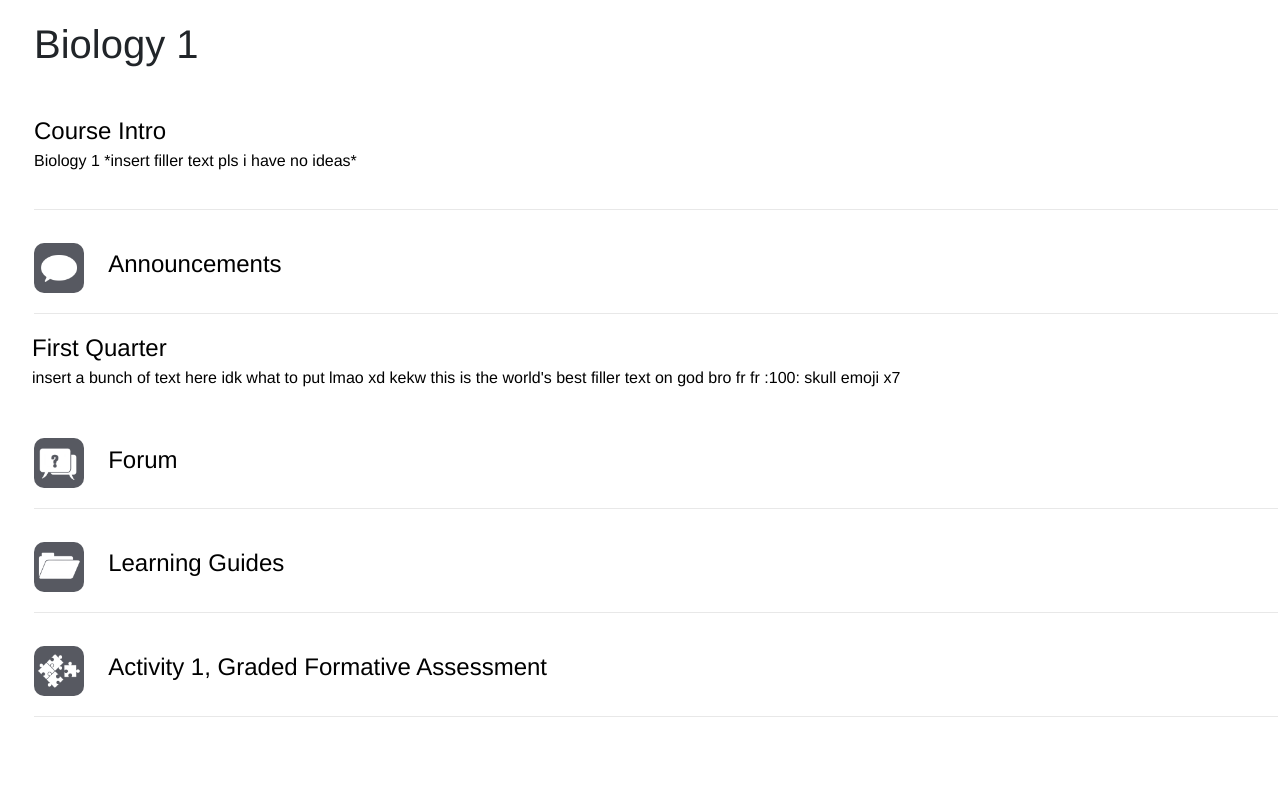
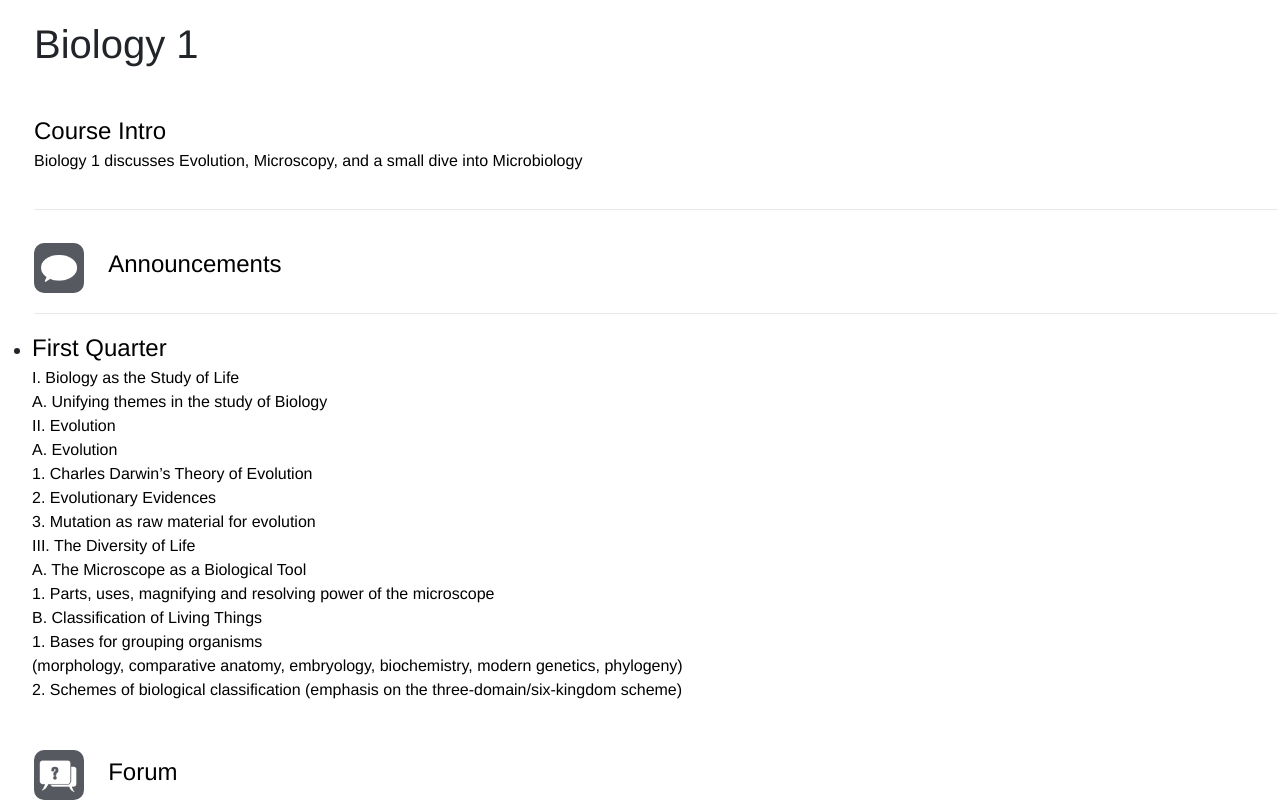
Before and after one commit to Denzeloid/khubclc.github.io, a plain HTML site: page coursepage.html in a window 1280 px wide. Shown: the top 803 px of the page. Drawn offline with nearby package versions, Linux system fonts and the light colour scheme.

Commit message:
Update coursepage.html
validated + checked

```diff
--- a/coursepage.html
+++ b/coursepage.html
@@ -19,25 +19,55 @@
                 </div>
             </header>
             <span class="title">Course Intro</span>
-            <p>Biology 1 *insert filler text pls i have no ideas*</p>
+            <p>Biology 1 discusses Evolution, Microscopy, and a small dive into Microbiology</p>
         </li>
         <li class="activity">
             <div class="outer">
                 <div class="inner">
                     <div class="activityblock">
-                        <img src="https://raw.githubusercontent.com/Denzeloid/khubclc.github.io/main/photos/DA2C6508-1DD9-41CE-8422-E88EF758FB7A.png" class="iconlarge activityicon">
+                        <img src="https://raw.githubusercontent.com/Denzeloid/khubclc.github.io/main/photos/DA2C6508-1DD9-41CE-8422-E88EF758FB7A.png" class="iconlarge activityicon" alt="icon">
                         <span class="title">Announcements</span>
                     </div>
                 </div>
             </div>
         </li>
+        <li>
         <span class="title">First Quarter</span>
-        <p>insert a bunch of text here idk what to put lmao xd kekw this is the world's best filler text on god bro fr fr :100: skull emoji x7</p>
+        <p>
+I. Biology as the Study of Life
+        <br>
+  A. Unifying themes in the study of Biology
+        <br>
+II. Evolution
+        <br>
+  A. Evolution
+        <br>
+    1. Charles Darwin’s Theory of Evolution
+        <br>
+    2. Evolutionary Evidences
+        <br>
+    3. Mutation as raw material for evolution
+        <br>
+III. The Diversity of Life
+        <br>
+  A. The Microscope as a Biological Tool
+        <br>
+    1. Parts, uses, magnifying and resolving power of the microscope
+        <br>
+  B. Classification of Living Things
+        <br>
+    1. Bases for grouping organisms
+        <br>
+    (morphology, comparative anatomy, embryology, biochemistry, modern genetics, phylogeny)
+        <br>
+    2. Schemes of biological classification
+    (emphasis on the three-domain/six-kingdom scheme)</p>
+        </li>
         <li class="activity">
             <div class="outer">
                 <div class="inner">
                     <div class="activityblock">
-                        <img src="https://raw.githubusercontent.com/Denzeloid/khubclc.github.io/main/photos/CE895134-7139-4659-A4C1-B87712394357.png" class="iconlarge activityicon">
+                        <img src="https://raw.githubusercontent.com/Denzeloid/khubclc.github.io/main/photos/CE895134-7139-4659-A4C1-B87712394357.png" class="iconlarge activityicon" alt="icon">
                         <span class="title">Forum</span>
                     </div>
                 </div>
@@ -47,7 +77,7 @@
             <div class="outer">
                 <div class="inner">
                     <div class="activityblock">
-                        <img src="https://raw.githubusercontent.com/Denzeloid/khubclc.github.io/main/photos/EDFF5B30-577F-48B9-8647-65F40925F94E.png" class="iconlarge activityicon">
+                        <img src="https://raw.githubusercontent.com/Denzeloid/khubclc.github.io/main/photos/EDFF5B30-577F-48B9-8647-65F40925F94E.png" class="iconlarge activityicon" alt="icon">
                         <span class="title">Learning Guides</span>
                     </div>
                 </div>
@@ -57,7 +87,7 @@
             <div class="outer">
                 <div class="inner">
                     <div class="activityblock">
-                        <img src="https://raw.githubusercontent.com/Denzeloid/khubclc.github.io/main/photos/1AA3E416-C06B-498F-B88C-4877C848FC4E.png" class="iconlarge activityicon">
+                        <img src="https://raw.githubusercontent.com/Denzeloid/khubclc.github.io/main/photos/1AA3E416-C06B-498F-B88C-4877C848FC4E.png" class="iconlarge activityicon" alt="icon">
                         <span class="title">Activity 1, Graded Formative Assessment</span>
                     </div>
                 </div>
```
